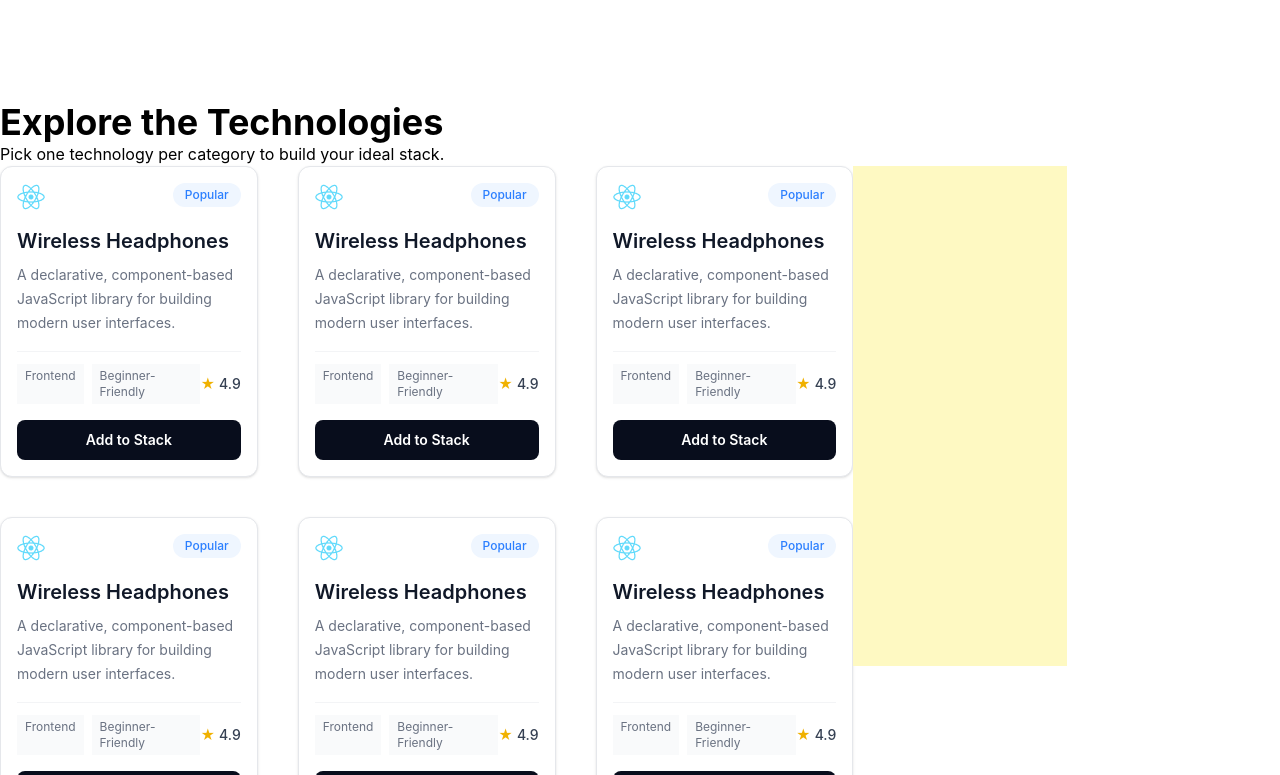
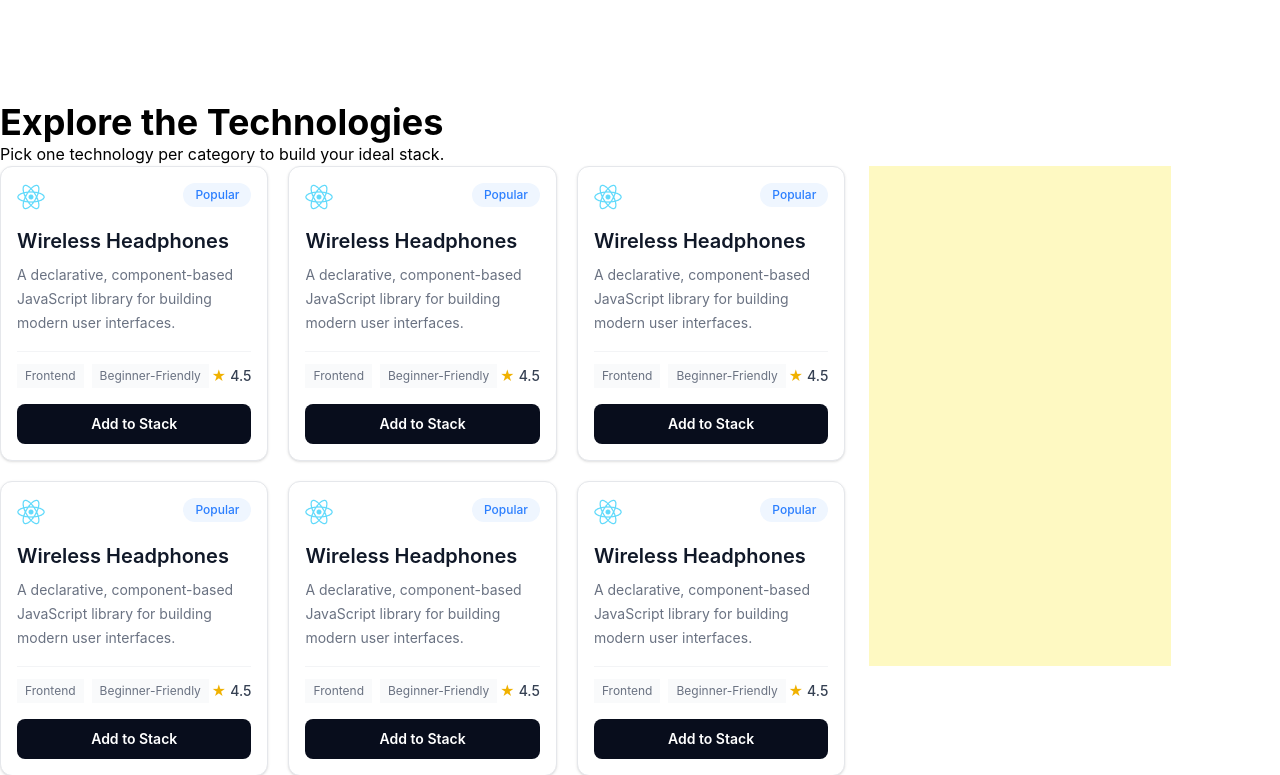
Before and after one commit to TamimurRahman/B-14-Assignment-5, a React (Vite) app in the folder Dev-Stack/: page / in a window 1280 px wide. Shown: the part 505-1280 px from the top of the page. Built offline with nearby package versions, Linux system fonts and the light colour scheme.

Commit message:
Technologies draft design done

```diff
--- a/Dev-Stack/src/components/Technologies.tsx
+++ b/Dev-Stack/src/components/Technologies.tsx
@@ -8,26 +8,25 @@ interface IpopularProductsProps {
 
 const Technologies = ({ usersPromise }: IpopularProductsProps) => {
   const data = use(usersPromise);
-  console.log(data);
   const [cart, setCart] = useState<IPopularProduct[]>([]);
   const handleAddToCart = (product: IPopularProduct) => {
     console.log("clicked add to card", product);
     setCart([...cart, product]);
   };
   return (
-    <div>
+    <div className="container mx-auto">
       <div>
         <h1 className="text-4xl font-bold">Explore the Technologies</h1>
         <p>Pick one technology per category to build your ideal stack.</p>
       </div>
-      <div className="grid grid-cols-12">
+      <div className="grid grid-cols-12 gap-6">
         <div className="col-span-8 w-full ">
           {/* card1, card2, card */}
-          <div className="grid grid-cols-3 gap-10">
-            {data.map((product) => {
+          <div className="grid grid-cols-3 gap-5 ">
+            {data.map((product,index) => {
               return (
-                <div className="max-w-sm rounded-xl border border-gray-200 bg-white p-4 shadow-sm">
-                  <div className="flex items-start justify-between">
+                <div key={index} className=" rounded-xl border border-gray-200 bg-white p-4 shadow-sm ">
+                  <div  className="flex items-start justify-between">
                     <div className="text-3xl"><img src={product.productimg} alt={product.title} /></div>
 
                     <span className="rounded-full bg-blue-50 px-3 py-1 text-xs font-medium text-blue-500">
@@ -42,30 +41,29 @@ const Technologies = ({ usersPromise }: IpopularProductsProps) => {
 
                   {/* Description */}
                   <p className="mt-2 text-sm leading-6 text-gray-500">
-                    A declarative, component-based JavaScript library for
-                    building modern user interfaces.
+                    {product.description}
                   </p>
 
                   {/* Bottom info */}
                   <div className="mt-4 flex items-center justify-between border-t border-gray-100 pt-3">
                     <div className="flex gap-2">
                       <span className="bg-gray-50 px-2 py-1 text-xs text-gray-500">
-                        Frontend
+                        {product.category}
                       </span>
 
                       <span className="bg-gray-50 px-2 py-1 text-xs text-gray-500">
-                        Beginner-Friendly
+                        {product.level}
                       </span>
                     </div>
 
                     <div className="flex items-center gap-1 text-sm">
                       <span className="text-yellow-500">★</span>
-                      <span className="font-medium text-gray-700">4.9</span>
+                      <span className="font-medium text-gray-700">{product.rating}</span>
                     </div>
                   </div>
 
                   {/* Button */}
-                  <button className="mt-4 w-full rounded-lg bg-[#080d1c] py-2.5 text-sm font-semibold text-white">
+                  <button onClick={()=> handleAddToCart(product)} className="mt-4 w-full rounded-lg bg-[#080d1c] py-2.5 text-sm font-semibold text-white">
                     Add to Stack
                   </button>
                 </div>
@@ -74,7 +72,7 @@ const Technologies = ({ usersPromise }: IpopularProductsProps) => {
           </div>
         </div>
 
-        <div className="col-span-2 bg-yellow-100 h-[500px]"></div>
+        <div className="col-span-3 bg-yellow-100 h-[500px]"></div>
       </div>
     </div>
   );
```
